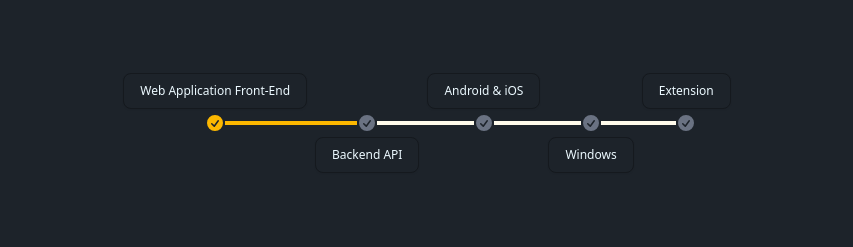
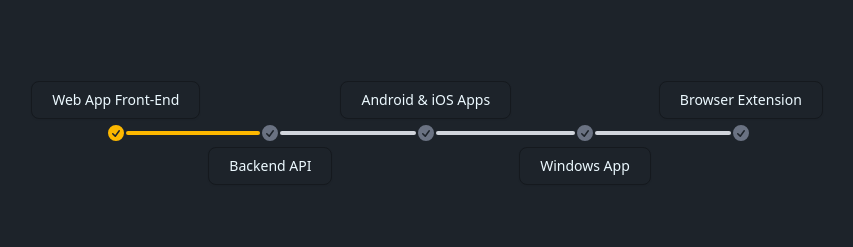
Before and after one commit to mohmedi-reza/time-master, a React (Vite) app: page / in a window 1280 px wide. Shown: the part 4431-4678 px from the top of the page, without its empty margins (213-1066 px from the left). Built offline with nearby package versions, Linux system fonts and the light colour scheme.

Commit message:
merge develop

```diff
--- a/src/pages/public/Landing/EyeFollower.tsx
+++ b/src/pages/public/Landing/EyeFollower.tsx
@@ -81,13 +81,13 @@ const EyeFollower: React.FC = () => {
   }, []);
 
   return (
-    <div className="flex justify-center items-center min-h-[300px] animate-fade-in">
+    <div className="flex justify-center items-center min-h-[200px] sm:min-h-[250px] md:min-h-[300px] animate-fade-in w-full">
       <svg
         ref={svgRef}
         id="eyes"
         xmlns="http://www.w3.org/2000/svg"
         viewBox="0 0 300 248.95"
-        className="w-[250px] h-auto overflow-visible hover:scale-105 transition-transform duration-300"
+        className="w-full max-w-[180px] sm:max-w-[220px] md:max-w-[250px] h-auto overflow-visible hover:scale-105 transition-transform duration-300"
       >
         {/* Left eye */}
         <ellipse
@@ -104,7 +104,6 @@ const EyeFollower: React.FC = () => {
           r="45.22"
         />
         <circle
-          ref={leftPupilRef}
           className="fill-[#ff9900] drop-  transition-colors duration-300 hover:fill-[#ffad33]"
           cx="49.24"
           cy="146.94"
@@ -133,7 +132,6 @@ const EyeFollower: React.FC = () => {
           r="45.22"
         />
         <circle
-          ref={rightPupilRef}
           className="fill-[#ff9900] drop-  transition-colors duration-300 hover:fill-[#ffad33]"
           cx="206.54"
           cy="146.94"
--- a/src/pages/public/Landing/TimeLineStage.tsx
+++ b/src/pages/public/Landing/TimeLineStage.tsx
@@ -7,31 +7,24 @@ interface TimelineStage {
 }
 
 const timelineStages: TimelineStage[] = [
-  { name: "Web Application Front-End", funded: true, className: "bg-warning" },
+  { name: "Web App Front-End", funded: true, className: "bg-warning" },
   { name: "Backend API", funded: false, className: "bg-amber-50" },
-  { name: "Android & iOS", funded: false, className: "bg-amber-50" },
-  { name: "Windows", funded: false, className: "bg-amber-50" },
-  { name: "Extension", funded: false, className: "bg-amber-50" },
+  { name: "Android & iOS Apps", funded: false, className: "bg-amber-50" },
+  { name: "Windows App", funded: false, className: "bg-amber-50" },
+  { name: "Browser Extension", funded: false, className: "bg-amber-50" },
 ];
 
 const DynamicTimeline: React.FC = () => {
   return (
-    <ul className="timeline">
+    <ul className="timeline timeline-vertical lg:timeline-horizontal p-2 lg:justify-center">
       {timelineStages.map((stage, index) => (
         <li key={index}>
-          {/* Connector line before the icon */}
-          {index !== 0 && <hr className={timelineStages[index - 1].className} />}
+          {index !== 0 && <hr className={`${timelineStages[index - 1].funded ? timelineStages[index - 1].className : 'bg-gray-300'}`} />}
 
-          {/* Timeline content */}
-          {index % 2 === 0 ? (
-            <div className="timeline-start timeline-box">
-              <p className="text-center">{stage.name}</p>
-            </div>
-          ) : (
-            <div className="timeline-end timeline-box">{stage.name}</div>
-          )}
+          <div className={`timeline-${index % 2 === 0 ? 'start' : 'end'} ${index % 2 !== 0 ? 'lg:timeline-end' : 'lg:timeline-start'} timeline-box text-xs sm:text-sm`}>
+            <p className="text-center lg:text-start px-1">{stage.name}</p>
+          </div>
 
-          {/* Status icon */}
           <div className="timeline-middle">
             <svg
               xmlns="http://www.w3.org/2000/svg"
@@ -47,8 +40,7 @@ const DynamicTimeline: React.FC = () => {
             </svg>
           </div>
 
-          {/* Connector line after the icon (except for the last item) */}
-          {index < timelineStages.length - 1 && <hr className={stage.className} />}
+          {index < timelineStages.length - 1 && <hr className={`${stage.funded ? stage.className : 'bg-gray-300'}`} />}
         </li>
       ))}
     </ul>
```
